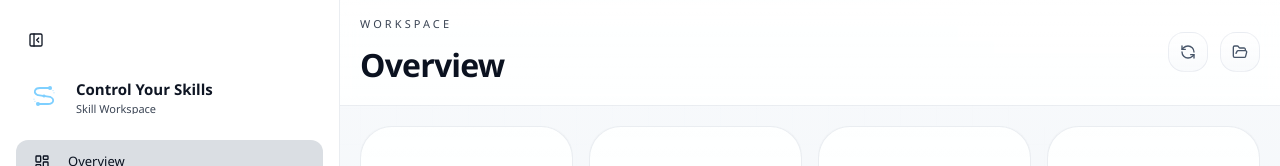
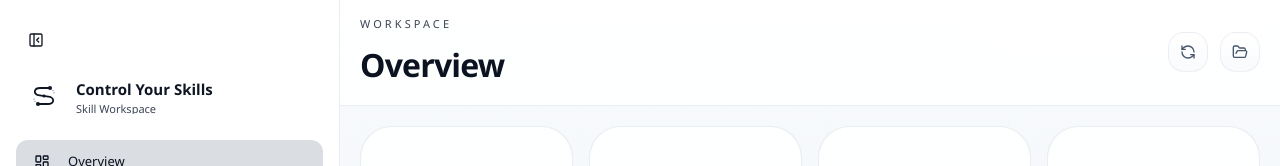
Before and after one commit to KlayPeter/control-yours-skills, a Next.js app: page / in a window 1280 px wide. Shown: the top 166 px of the page. Built offline with nearby package versions, Linux system fonts and the light colour scheme.

Commit message:
style: fix logo color in light mode to match text

```diff
--- a/src/components/workspace/workspace-nav-sidebar.tsx
+++ b/src/components/workspace/workspace-nav-sidebar.tsx
@@ -91,7 +91,7 @@ export function WorkspaceNavSidebar({
           </div>
           {!sidebarCollapsed && (
             <div className="flex items-center gap-3 min-w-0 flex-1 transition-opacity duration-300">
-              <LogoIcon className="h-10 w-10 text-signal dark:text-white shrink-0" />
+              <LogoIcon className="h-10 w-10 app-text shrink-0" />
               <div className="min-w-0 flex-1">
                 <p className="truncate text-[15px] font-semibold app-text">{t.appName}</p>
                 <p className="mt-0.5 truncate text-[11px] app-text-soft leading-none">{t.appTitle}</p>
```
